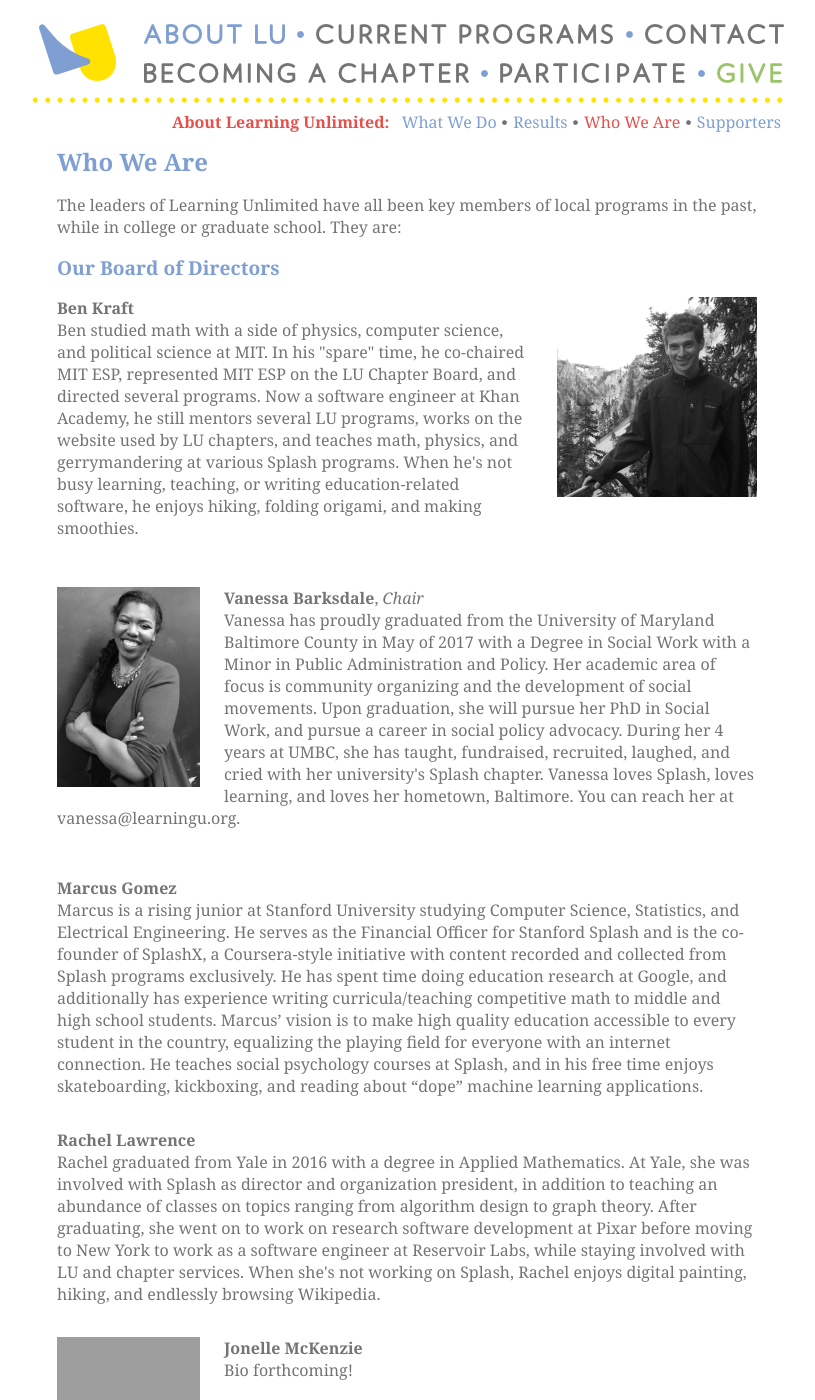
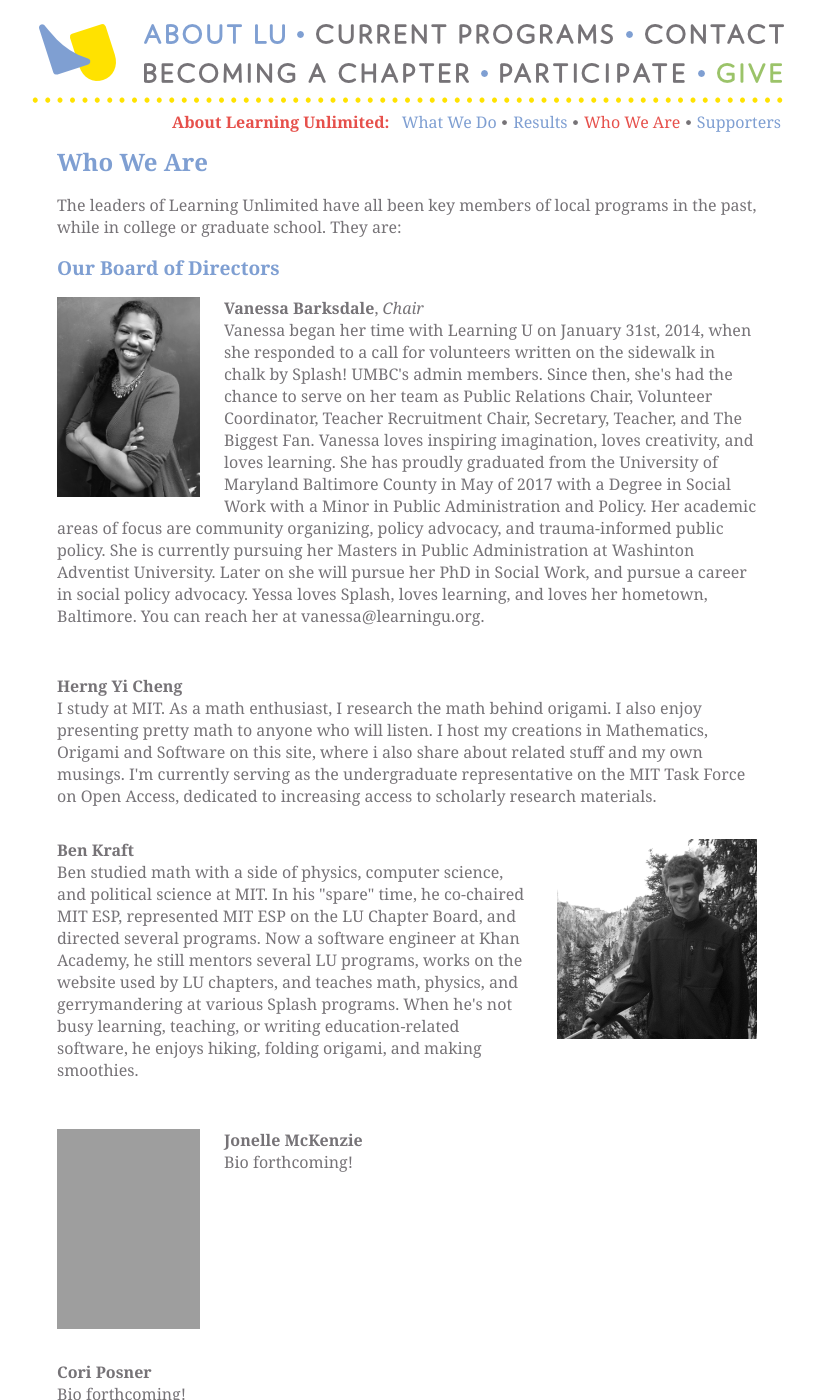
Before and after one commit to learning-unlimited/learning-unlimited.github.io, a Jekyll site: the page built from _about/who-we-are.html, in a window 1280 px wide and 1400 px high. Shown: the whole window, without its empty margins (225-1040 px from the left). Built offline with Jekyll 4.4.1, drawn with Linux system fonts in a browser that asks for light colours; grey boxes are pictures that could not be loaded.

Commit message:
Update who-we-are.html

```diff
--- a/_about/who-we-are.html
+++ b/_about/who-we-are.html
@@ -11,30 +11,24 @@
 <h2>Our Board of Directors</h2>
 
 <div class="biobox">
-<div class="imagebox floatright"><img src="/media/images/biopics/benkraft.png" width="200" height="200" alt="Ben K."></div>
-  <p><b>Ben Kraft</b><br>
-Ben studied math with a side of physics, computer science, and political science at MIT.  In his "spare" time, he co-chaired MIT ESP, represented MIT ESP on the LU Chapter Board, and directed several programs.  Now a software engineer at Khan Academy, he still mentors several LU programs, works on the website used by LU chapters, and teaches math, physics, and gerrymandering at various Splash programs.  When he's not busy learning, teaching, or writing education-related software, he enjoys hiking, folding origami, and making smoothies.
-  <div class="clear"></div>
-</div>
-
-<div class="biobox">
   <div class="imagebox floatleft"><img src="/media/images/biopics/vanessa_bw.jpg" width="143" height ="200" alt="Vanessa"></div>
   <p><b>Vanessa Barksdale</b>, <i>Chair</i><br>
-  Vanessa has proudly graduated from the University of Maryland Baltimore County in May of 2017 with a Degree in Social Work with a Minor in Public Administration and Policy. Her academic area of focus is community organizing and the development of social movements. Upon graduation, she will pursue her PhD in Social Work, and pursue a career in social policy advocacy. During her 4 years at UMBC, she has taught, fundraised, recruited, laughed, and cried with her university's Splash chapter. Vanessa loves Splash, loves learning, and loves her hometown, Baltimore. You can reach her at vanessa@learningu.org.</p>
+  Vanessa began her time with Learning U on January 31st, 2014, when she responded to a call for volunteers written on the sidewalk in chalk by Splash! UMBC's admin members. Since then, she's had the chance to serve on her team as Public Relations Chair, Volunteer Coordinator, Teacher Recruitment Chair, Secretary, Teacher, and The Biggest Fan. Vanessa loves inspiring imagination, loves creativity, and loves learning. She has proudly graduated from the University of Maryland Baltimore County in May of 2017 with a Degree in Social Work with a Minor in Public Administration and Policy. Her academic areas of focus are community organizing, policy advocacy, and trauma-informed public policy. She is currently pursuing her Masters in Public Administration at Washinton Adventist University. Later on she will pursue her PhD in Social Work, and pursue a career in social policy advocacy. Yessa loves Splash, loves learning, and loves her hometown, Baltimore. You can reach her at vanessa@learningu.org.</p>
   <div class="clear"></div>
 </div>
 
 <div class="biobox">
 
-   <p><b>Marcus Gomez</b><br>
-Marcus is a rising junior at Stanford University studying Computer Science, Statistics, and Electrical Engineering. He serves as the Financial Officer for Stanford Splash and is the co-founder of SplashX, a Coursera-style initiative with content recorded and collected from Splash programs exclusively. He has spent time doing education research at Google, and additionally has experience writing curricula/teaching competitive math to middle and high school students. Marcus’ vision is to make high quality education accessible to every student in the country, equalizing the playing field for everyone with an internet connection. He teaches social psychology courses at Splash, and in his free time enjoys skateboarding, kickboxing, and reading about “dope” machine learning applications.
+ <div class="biobox">
+<p> <b>Herng Yi Cheng</b><br>
+I study at MIT. As a math enthusiast, I research the math behind origami. I also enjoy presenting pretty math to anyone who will listen. I host my creations in Mathematics, Origami and Software on this site, where i also share about related stuff and my own musings. I'm currently serving as the undergraduate representative on the MIT Task Force on Open Access, dedicated to increasing access to scholarly research materials.</p>
   <div class="clear"></div>
 </div>
 
 <div class="biobox">
-<p> <b>Rachel Lawrence</b><br>
-Rachel graduated from Yale in 2016 with a degree in Applied Mathematics. At Yale, she was involved with Splash as director and organization president, in addition to teaching an abundance of classes on topics ranging from algorithm design to graph theory. After graduating, she went on to work on research software development at Pixar before moving to New York to work as a software engineer at Reservoir Labs, while staying involved with LU and chapter services. When she's not working on Splash, Rachel enjoys digital painting, hiking, and endlessly browsing Wikipedia.</p>
-
+<div class="imagebox floatright"><img src="/media/images/biopics/benkraft.png" width="200" height="200" alt="Ben K."></div>
+  <p><b>Ben Kraft</b><br>
+Ben studied math with a side of physics, computer science, and political science at MIT.  In his "spare" time, he co-chaired MIT ESP, represented MIT ESP on the LU Chapter Board, and directed several programs.  Now a software engineer at Khan Academy, he still mentors several LU programs, works on the website used by LU chapters, and teaches math, physics, and gerrymandering at various Splash programs.  When he's not busy learning, teaching, or writing education-related software, he enjoys hiking, folding origami, and making smoothies.
   <div class="clear"></div>
 </div>
 
@@ -47,6 +41,11 @@
 </div>
 <div class="biobox">
 
+  <p><b>Cori Posner</b><br>
+Bio forthcoming!
+  <div class="clear"></div>
+</div>
+<div class="biobox">
 
 <h2>Our Staff</h2>
 <div class="biobox">
```
